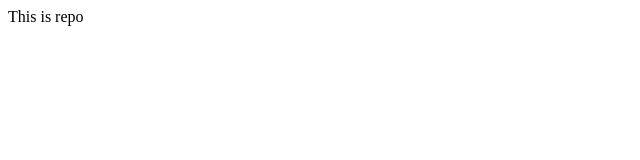
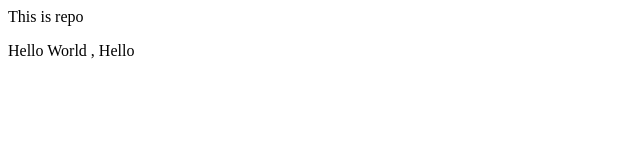
Before and after one commit to Haba-arman-07/local-Repo, a plain HTML site: page index.html in a window 1280 px wide. Shown: the whole page, without its empty margins (0-640 px from the left). Drawn offline with Linux system fonts and the light colour scheme.

Commit message:
Add feature

```diff
--- a/index.html
+++ b/index.html
@@ -1 +1,2 @@
 <p>This is repo</p>
+<p>Hello World , Hello</p>
```
